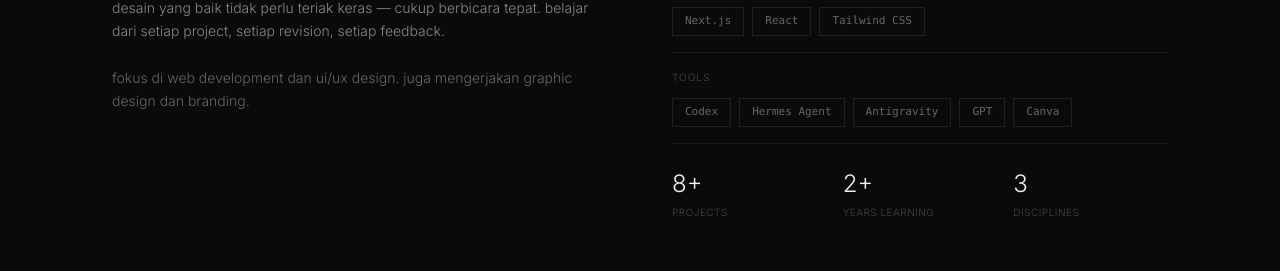
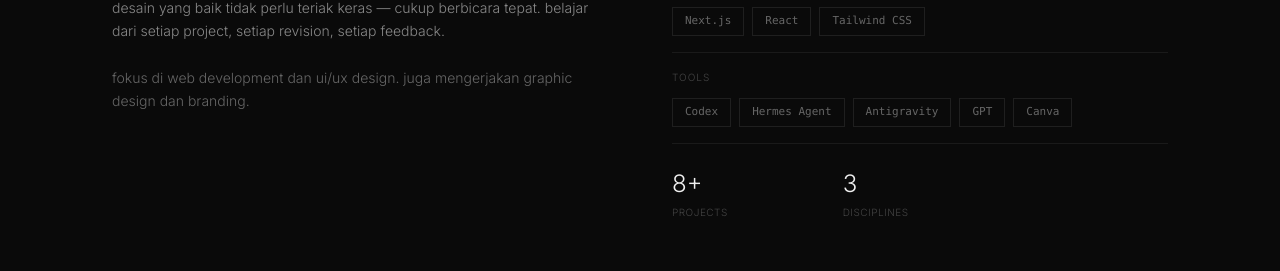
Before and after one commit to ggaku3076-ux/raihan-portofolio, a Next.js app: page / in a window 1280 px wide. Shown: the part 1069-1340 px from the top of the page. Built offline with nearby package versions, Linux system fonts and the light colour scheme.

Commit message:
remove: 2+ years learning stat

```diff
--- a/src/app/page.tsx
+++ b/src/app/page.tsx
@@ -198,7 +198,7 @@ export default function Home() {
                 </div>
               ))}
               <div className="border-t border-[#1a1a1a] pt-6 grid grid-cols-3 gap-4 mt-4">
-                {[{ num: "8+", label: "projects" }, { num: "2+", label: "years learning" }, { num: "3", label: "disciplines" }].map(({ num, label }) => (
+                {[{ num: "8+", label: "projects" }, { num: "3", label: "disciplines" }].map(({ num, label }) => (
                   <div key={label}>
                     <p className="text-2xl text-[#f0f0f0]" style={{ fontWeight: 300 }}>{num}</p>
                     <p className="text-[10px] tracking-wider uppercase text-[#444] mt-1">{label}</p>
```
